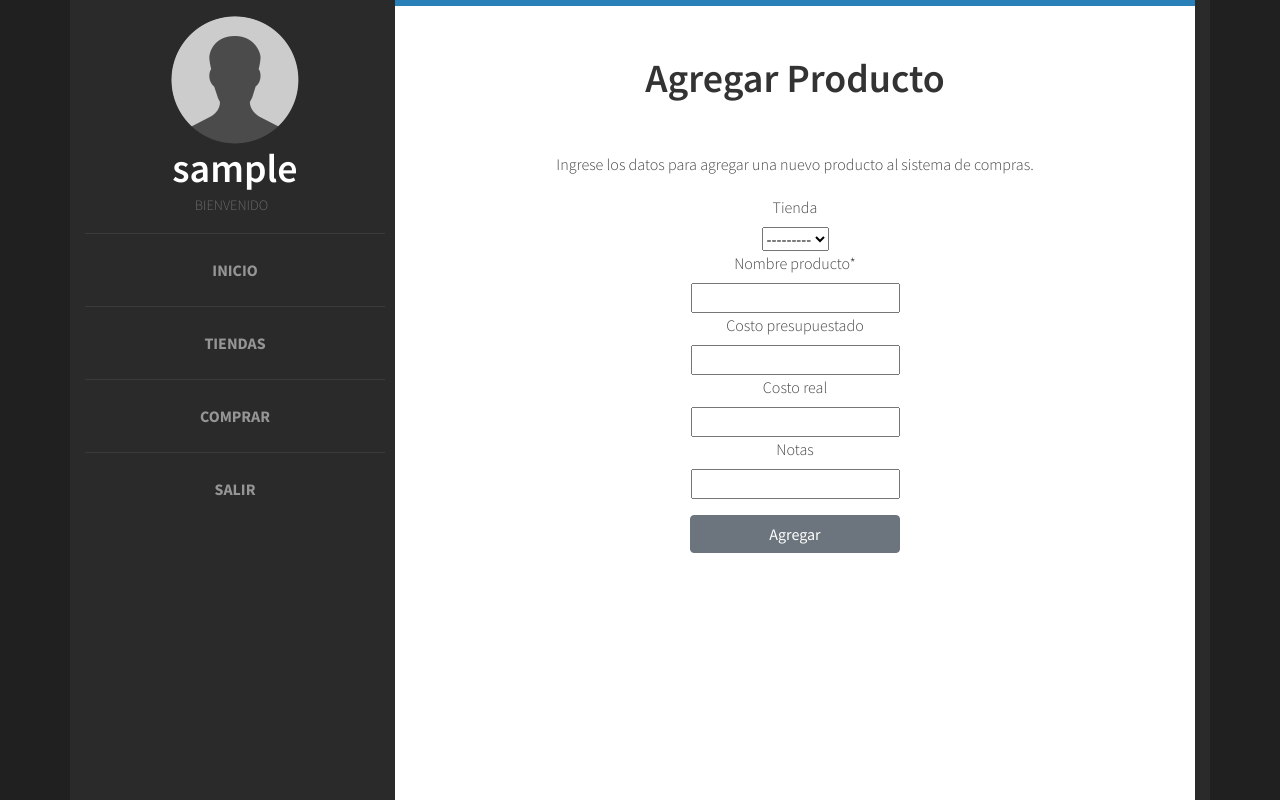
After one commit to ThomasFarias/SistemaCompras, a Django app: page /agregarProductos/1/ in a window 1280 px wide. The commit adds this page. Run offline with Django 3.2, Linux system fonts and the light colour scheme; the visitor is signed in with stand-in values (Sample User, id 1); data that the repository does not hold is empty; some libraries are stand-ins or nearby versions.

Commit message:
Agregar producto
falta arreglar el input de las tiendas,  y validar que se puedan ingresar solo numeros en los campos numericos

```diff
--- a/backEnd/admin.py
+++ b/backEnd/admin.py
@@ -1,5 +1,7 @@
 from django.contrib import admin
-from .models import  Tienda
+from .models import  Tienda, Lista, Producto
 
 # Register your models here.
 admin.site.register(Tienda)
+admin.site.register(Lista)
+admin.site.register(Producto)
--- a/backEnd/models.py
+++ b/backEnd/models.py
@@ -23,8 +23,8 @@ class Lista(models.Model):
 class Producto(models.Model):
 	codigo_prod=models.AutoField(primary_key=True)
 	nombre_producto=models.CharField(max_length=30,null=False)
-	costo_presupuestado=models.IntegerField(null=True)
-	costo_real=models.IntegerField(null=True)
-	notas=models.CharField(max_length=30,null=True)
-	tienda=models.ForeignKey(Tienda,on_delete=models.CASCADE,null=True)
-	codigo_lista=models.ForeignKey(Lista,on_delete=models.CASCADE)
+	costo_presupuestado=models.IntegerField(null=True, blank=True)
+	costo_real=models.IntegerField(null=True, blank=True)
+	notas=models.CharField(max_length=30,null=True, blank=True)
+	tienda=models.ForeignKey(Tienda,on_delete=models.CASCADE,null=True, blank=True)
+	lista=models.ForeignKey(Lista,on_delete=models.CASCADE)
--- a/backEnd/serializer.py
+++ b/backEnd/serializer.py
@@ -70,6 +70,6 @@ class TiendaSerializer(serializers.ModelSerializer):
 class ProductoSerializer(serializers.ModelSerializer):
     class Meta:
         model = Producto
-        fields = ('nombre_producto',
-                  'costo_presupuestado','costo_real','notas','tienda'
+        fields = ('lista','tienda','nombre_producto',
+                  'costo_presupuestado','costo_real','notas',
                  )
--- a/backEnd/urls.py
+++ b/backEnd/urls.py
@@ -5,6 +5,7 @@ urlpatterns=[
     url(r'^registrar$',views.RegistrarUsuarioCreateAPIView.as_view()),
     url(r'^verUsuarios$',views.ObtenerUsuariosAPIView.as_view()),
     url(r'^tienda$',views.TiendaView.as_view()),
+    url(r'^producto$',views.ProductoView.as_view()),
     path('rest-auth/', include('rest_auth.urls')),
 
 
--- a/frontEnd/forms.py
+++ b/frontEnd/forms.py
@@ -3,7 +3,7 @@ from crispy_forms.helper import FormHelper
 from crispy_forms.layout import Layout, Fieldset, ButtonHolder, Submit, Div, HTML
 from django.contrib.auth.models import User
 from django.utils.safestring import mark_safe
-from backEnd.models import Tienda
+from backEnd.models import Tienda, Producto
 
 
 class FormRegistroUsuario(forms.ModelForm):
@@ -109,3 +109,36 @@ class FormTienda(forms.ModelForm):
 				)
 			),
 		)
+
+class FormProducto(forms.ModelForm):
+	class Meta:
+		model = Producto
+
+		fields = ('tienda','nombre_producto', 'costo_presupuestado','costo_real','notas')
+
+
+	def __init__(self, *args, submit_title="Enviar", **kwargs):
+		super().__init__(*args, **kwargs)
+		#user = super().save(commit=False) #snippet
+		self.helper=FormHelper()
+		self.helper.form_id= 'FormProducto'
+		self.fields['costo_real'].widget = forms.TextInput()
+		self.fields['costo_presupuestado'].widget = forms.TextInput()
+
+		self.helper.layout = Layout(
+
+			Div(
+
+				Div('tienda',),
+				Div('nombre_producto', ),
+				Div('costo_presupuestado', ),
+				Div('costo_real',),
+				Div('notas',),
+				css_class = 'column'
+			),
+			Div(
+				ButtonHolder(
+						Submit('save', 'Agregar', css_class="BotonEnviar btn-secondary")
+				)
+			),
+		)
--- /dev/null
+++ b/frontEnd/templates/agregarProducto.html
@@ -0,0 +1,13 @@
+{% extends "index.html" %}
+{% block agregarProducto %}
+{% load crispy_forms_tags %}
+<div id="agregar-tienda">
+			<div class="title">
+				<h1>Agregar Producto</h1>
+			</div>
+			<p>Ingrese los datos para agregar una nuevo producto al sistema de compras. </p>
+			{% crispy form %}
+
+
+</div>
+{% endblock %}
--- a/frontEnd/templates/index.html
+++ b/frontEnd/templates/index.html
@@ -98,6 +98,8 @@ Released   : 20130902
 		{% endblock %}
 		{% block agregarTienda %}
 		{% endblock %}
+		{% block agregarProducto %}
+		{% endblock %}
 		{% block error %}
 		{% endblock %}
 		{% block comprar %}
--- a/frontEnd/urls.py
+++ b/frontEnd/urls.py
@@ -9,6 +9,7 @@ urlpatterns=[
     url(r'^logout$',views.logout,name="logout"),
     url(r'^comprar$',views.Comprar,name="comprar"),
     url(r'^agregarTiendas$',views.Tiendas,name="agregarTiendas"),
+    url(r'^agregarProductos/(?P<codigo>\d+)/$',views.registroProducto,name="agregarProductos"),
     url(r'^oauth/', include('social_django.urls', namespace='social')),  # <--
 
 
--- a/frontEnd/views.py
+++ b/frontEnd/views.py
@@ -2,6 +2,7 @@ from django.shortcuts import render
 from .forms import *
 from django.contrib.auth import authenticate, logout as django_logout
 from django.contrib.auth.decorators import login_required
+from backEnd.models import Producto, Lista
 
 # Create your views here.
 
@@ -32,6 +33,21 @@ def Comprar(request):
 	else:
 		return render(request,"errorLogin.html",{'active_tab':active_tab})
 
+@login_required(login_url='login')
+def registroProducto(request,codigo):
+	form=FormProducto(request.POST)
+	if form.is_valid():
+		lista=Lista.objects.get(codigo_lista=codigo)
+		data=form.cleaned_data
+		producto=Producto(nombre_producto=data.get("nombre_producto"),costo_presupuestado=data.get("costo_presupuestado"),costo_real=data.get("costo_real"),notas=data.get("notas"),tienda=data.get("tienda"),lista=lista)
+		producto.save()
+		return render(request,'agregarProducto.html',{'form': form})
+
+	else:
+		form=FormProducto()
+		return render(request,'agregarProducto.html',{'form': form})
+
+
 def registroUsuario(request):
 	active_tab = 'tab5'
 	form=FormRegistroUsuario()
```
Also changed, not shown: backEnd/views.py (+5 -2 lines).
